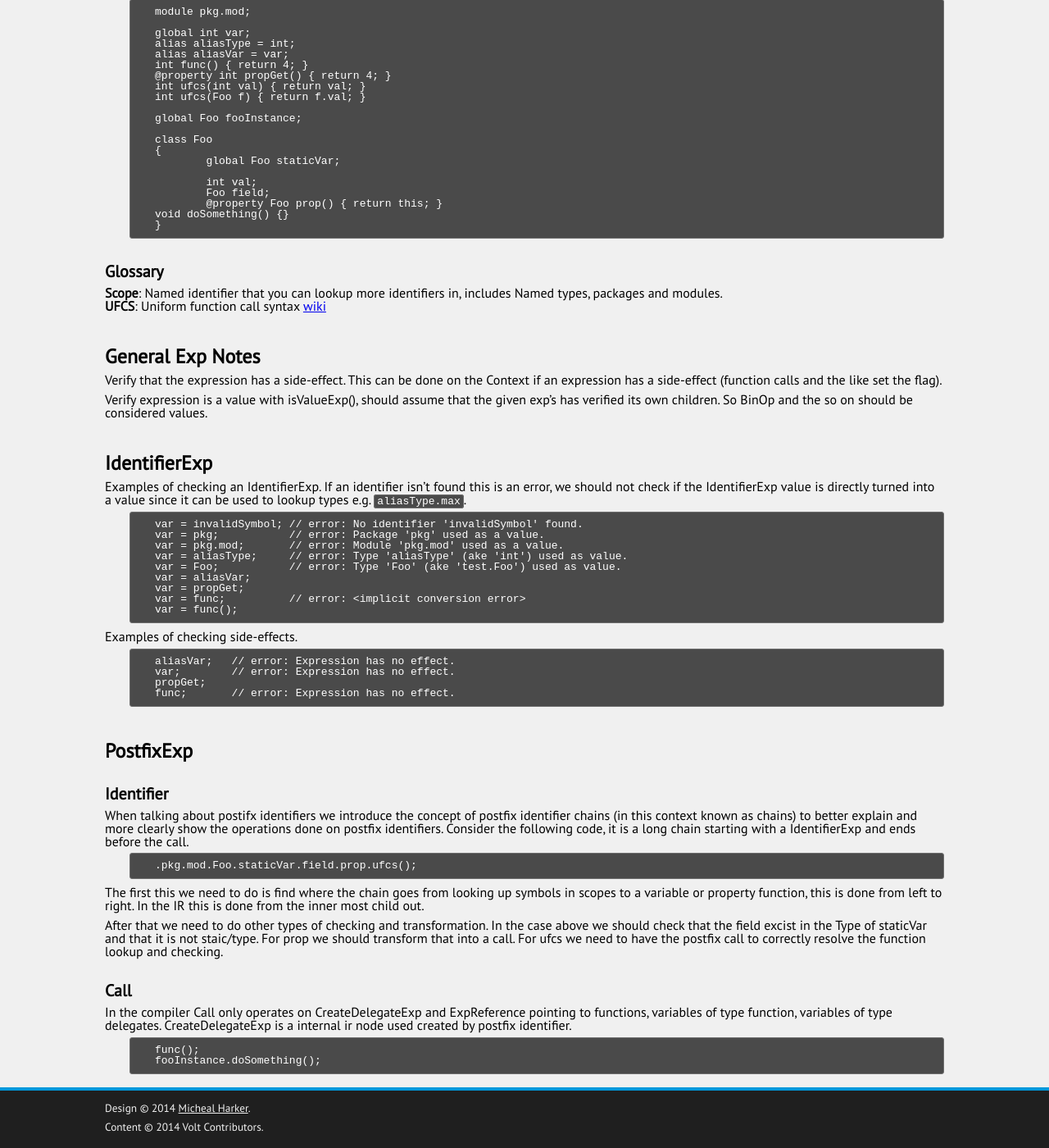
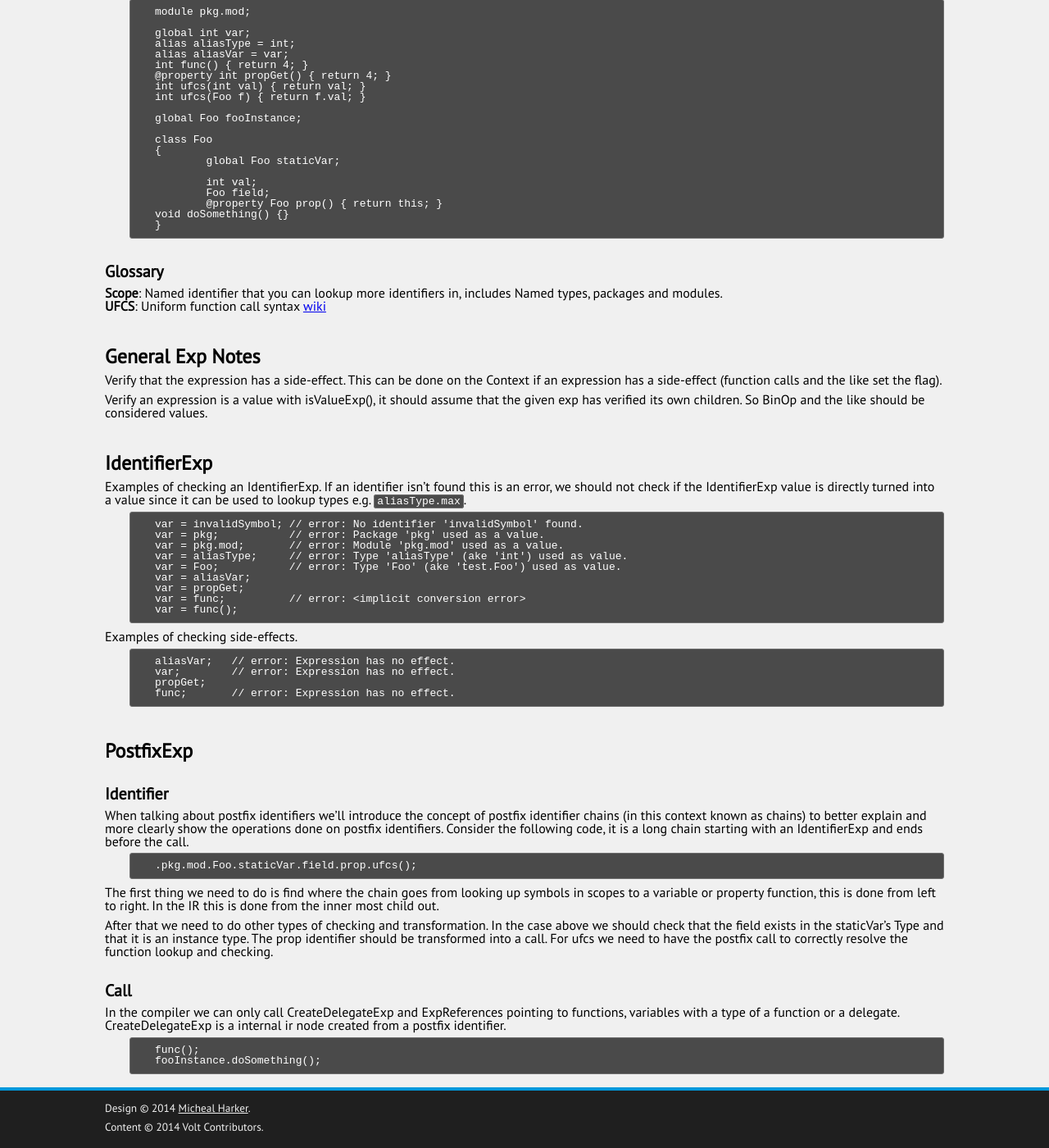
Before and after one commit to VoltLang/Website, a Jekyll site: the page built from doc/expressions.md, in a window 1280 px wide and 1400 px high, scrolled down 258 px. Shown: the whole window at 82% size. Built offline with Jekyll 4.4.1, drawn with Linux system fonts in a browser that asks for light colours; some of the changed text lies outside the part shown.

Commit message:
doc: Expressions grammar, spelling, phrasing.

```diff
--- a/doc/expressions.md
+++ b/doc/expressions.md
@@ -42,8 +42,8 @@ examples.
 Verify that the expression has a side-effect. This can be done on the Context
 if an expression has a side-effect (function calls and the like set the flag).
 
-Verify expression is a value with isValueExp(), should assume that the given
-exp's has verified its own children. So BinOp and the so on should be
+Verify an expression is a value with isValueExp(), it should assume that the given
+exp has verified its own children. So BinOp and the like should be
 considered values.
 
 # IdentifierExp
@@ -74,30 +74,29 @@ Examples of checking side-effects.
 
 ## Identifier
 
-When talking about postifx identifiers we introduce the concept of postfix
+When talking about postfix identifiers we'll introduce the concept of postfix
 identifier chains (in this context known as chains) to better explain and
 more clearly show the operations done on postfix identifiers. Consider the
-following code, it is a long chain starting with a IdentifierExp and ends
+following code, it is a long chain starting with an IdentifierExp and ends
 before the call.
 
     .pkg.mod.Foo.staticVar.field.prop.ufcs();
 
-The first this we need to do is find where the chain goes from looking up
+The first thing we need to do is find where the chain goes from looking up
 symbols in scopes to a variable or property function, this is done from left
 to right. In the IR this is done from the inner most child out.
 
 After that we need to do other types of checking and transformation. In the
-case above we should check that the field excist in the Type of staticVar
-and that it is not staic/type. For prop we should transform that into a call.
-For ufcs we need to have the postfix call to correctly resolve the function
-lookup and checking.
+case above we should check that the field exists in the staticVar's Type
+and that it is an instance type. The prop identifier should be transformed
+into a call. For ufcs we need to have the postfix call to correctly resolve
+the function lookup and checking.
 
 ## Call
 
-In the compiler Call only operates on CreateDelegateExp and ExpReference
-pointing to functions, variables of type function, variables of type
-delegates. CreateDelegateExp is a internal ir node used created by postfix
-identifier.
+In the compiler we can only call CreateDelegateExp and ExpReferences
+pointing to functions, variables with a type of a function or a delegate.
+CreateDelegateExp is a internal ir node created from a postfix identifier.
 
     func();
     fooInstance.doSomething();
```
Also changed, not shown: other parts of doc/expressions.md (+1 -1 lines).
